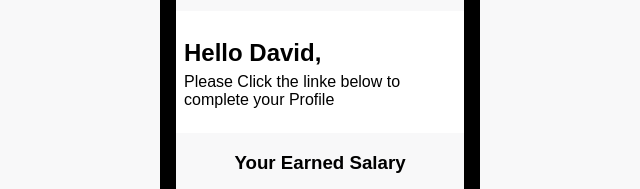
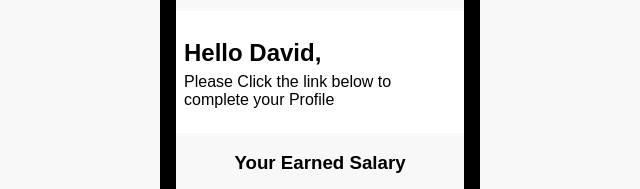
Before and after one commit to hopper01/signup_page, a plain HTML site: page index.html in a window 1280 px wide. Shown: the part 304-493 px from the top of the page, 0-640 px from the left. Drawn offline with Linux system fonts and the light colour scheme.

Commit message:
typo-fixed

```diff
--- a/index.html
+++ b/index.html
@@ -46,7 +46,7 @@
                 </div>
                 <div class="banner">
                     <h2>Hello David,</h2>
-                    <p>Please Click the linke below to complete your Profile</p>
+                    <p>Please Click the link below to complete your Profile</p>
                 </div>
                 <h3>Your Earned Salary</h3>
                 <div class="info">
```
